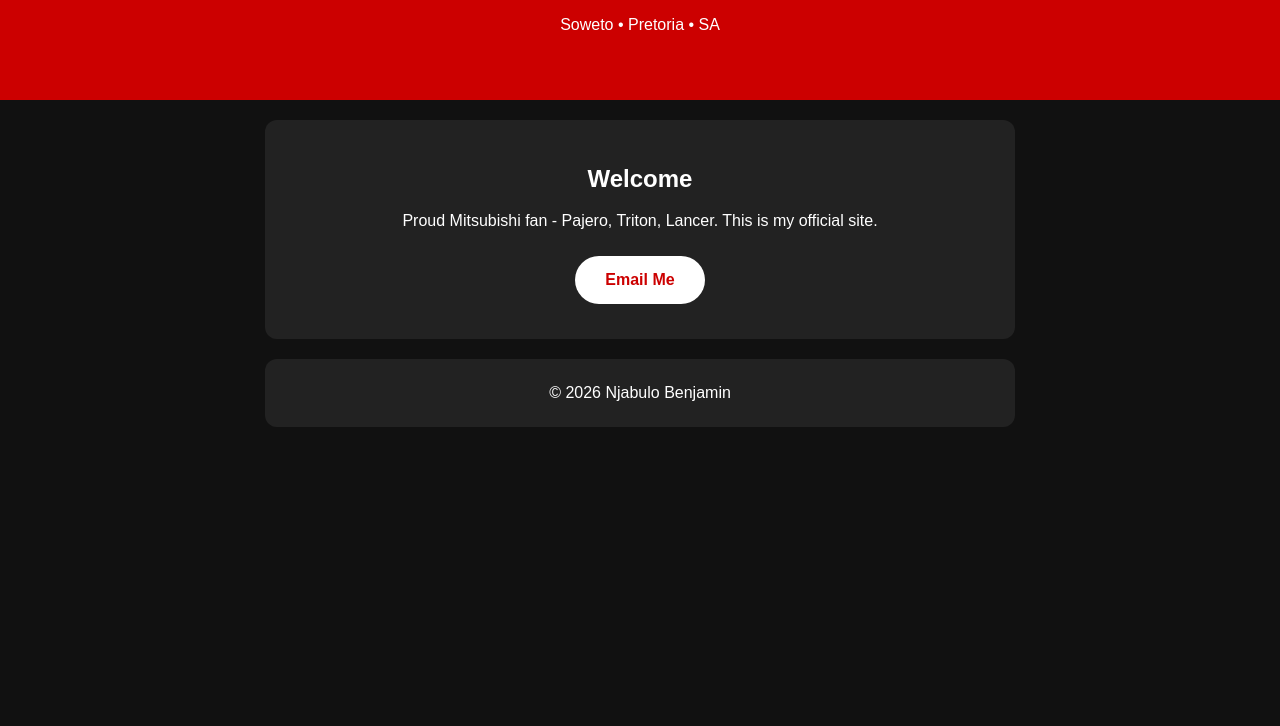
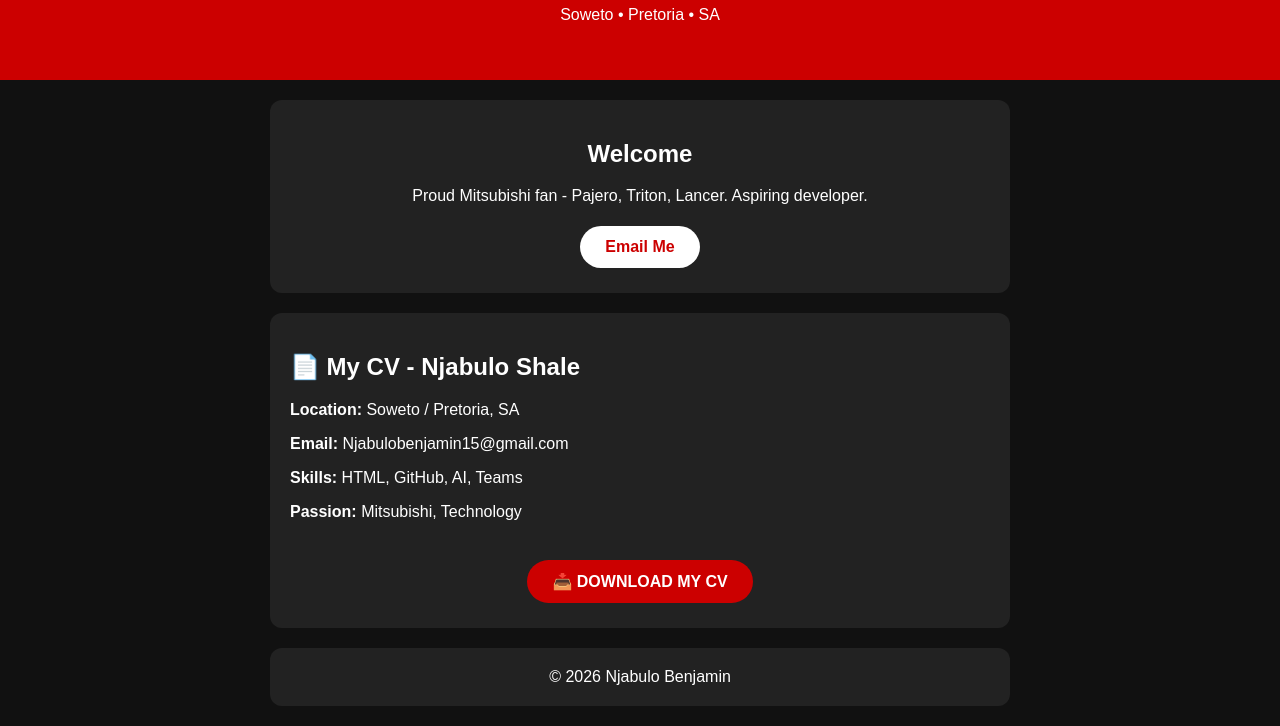
Before and after one commit to njabulobenjamin15-ops/my-website, a plain HTML site: page index.html in a window 1280 px wide. Shown: the part 155-881 px from the top of the page. Before the commit the page ends 800 px from the top, so only its background shows below. Drawn offline with Linux system fonts and the light colour scheme.

Commit message:
Revise index.html with new content and styles
Updated styling and added CV section with download link.

```diff
--- a/index.html
+++ b/index.html
@@ -1 +1,42 @@
-<!DOCTYPE html><html><head><title>Njabulo | Mitsubishi</title><meta name="viewport" content="width=device-width,initial-scale=1"><style>body{margin:0;font-family:Arial;background:#111;color:#fff;text-align:center}.header{background:#cc0000;padding:50px}.btn{background:#fff;color:#cc0000;padding:15px 30px;border-radius:30px;text-decoration:none;font-weight:bold;display:inline-block;margin:10px}.card{background:#222;margin:20px auto;max-width:700px;padding:25px;border-radius:12px}</style></head><body><div class="header"><h1>NJABULO BENJAMIN</h1><h3>MITSUBISHI LIFESTYLE</h3><p>Soweto • Pretoria • SA</p></div><div class="card"><h2>Welcome</h2><p>Proud Mitsubishi fan - Pajero, Triton, Lancer. This is my official site.</p><a class="btn" href="mailto:Njabulobenjamin15@gmail.com">Email Me</a></div><div class="card">© 2026 Njabulo Benjamin</div></body></html>
+<!DOCTYPE html>
+<html>
+<head>
+<title>Njabulo Benjamin | Mitsubishi</title>
+<meta name="viewport" content="width=device-width,initial-scale=1">
+<style>
+body{margin:0;font-family:Arial;background:#111;color:#fff;text-align:center}
+.header{background:#cc0000;padding:40px}
+.btn{background:#fff;color:#cc0000;padding:12px 25px;border-radius:30px;text-decoration:none;font-weight:bold;display:inline-block;margin:5px}
+.card{background:#222;margin:20px auto;max-width:700px;padding:20px;border-radius:12px;text-align:left}
+</style>
+</head>
+<body>
+<div class="header">
+<h1>NJABULO BENJAMIN</h1>
+<h3>MITSUBISHI LIFESTYLE</h3>
+<p>Soweto • Pretoria • SA</p>
+</div>
+
+<div class="card">
+<h2 style="text-align:center">Welcome</h2>
+<p style="text-align:center">Proud Mitsubishi fan - Pajero, Triton, Lancer. Aspiring developer.</p>
+<div style="text-align:center">
+<a class="btn" href="mailto:Njabulobenjamin15@gmail.com">Email Me</a>
+</div>
+</div>
+
+<div class="card">
+<h2>📄 My CV - Njabulo Shale</h2>
+<p><b>Location:</b> Soweto / Pretoria, SA</p>
+<p><b>Email:</b> Njabulobenjamin15@gmail.com</p>
+<p><b>Skills:</b> HTML, GitHub, AI, Teams</p>
+<p><b>Passion:</b> Mitsubishi, Technology</p>
+<br>
+<div style="text-align:center">
+<a class="btn" style="background:#cc0000;color:#fff" href="Njabulo%20Resume.pdf" target="_blank">📥 DOWNLOAD MY CV</a>
+</div>
+</div>
+
+<div class="card" style="text-align:center">© 2026 Njabulo Benjamin</div>
+</body>
+</html>
```
